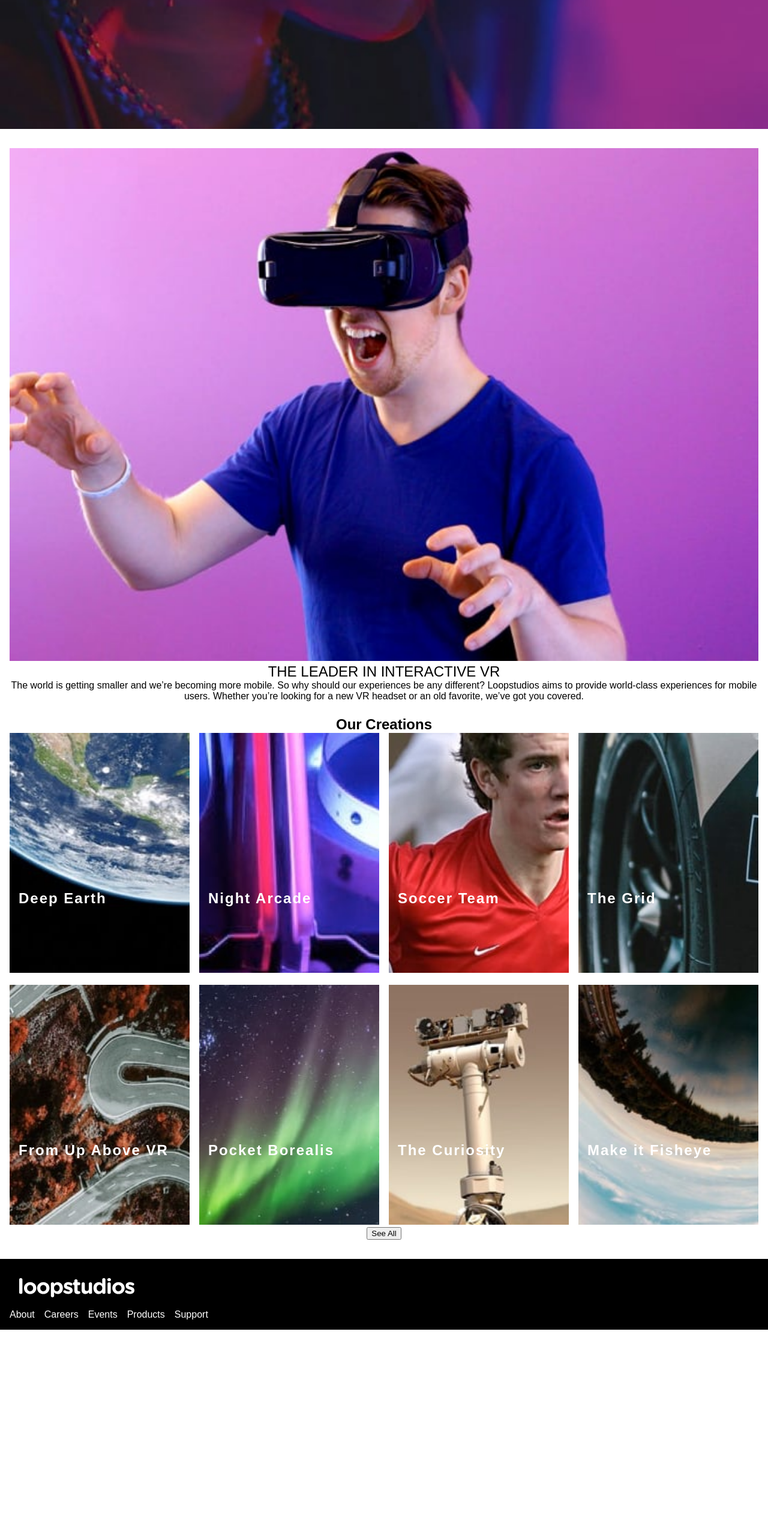
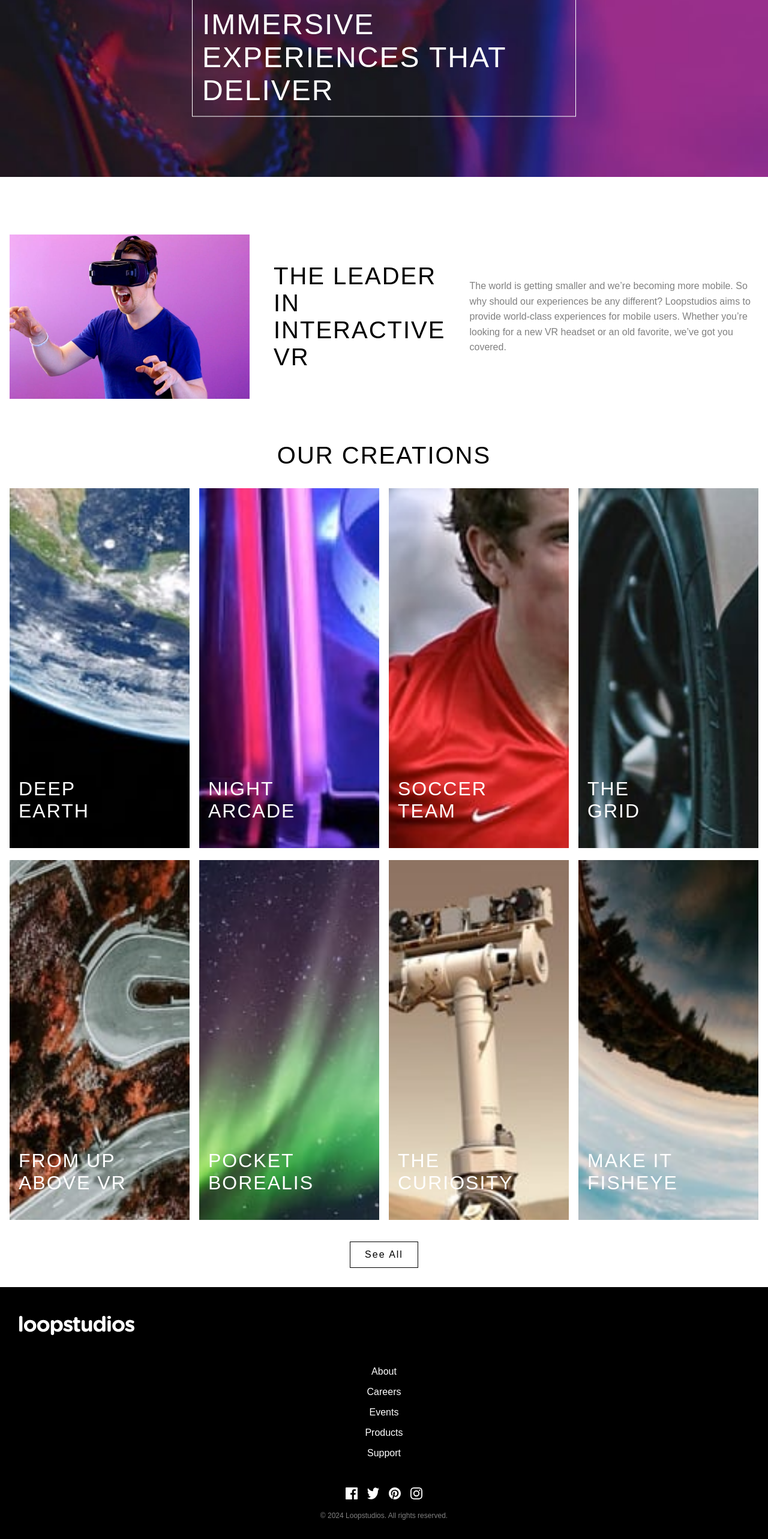
Before and after one commit to jakimiszka/fm-loopstudios, a React app: page / in a window 1280 px wide. Shown: the part 105-2671 px from the top of the page at 60% size. Before the commit the page ends 2322 px from the top, so only its background shows below. Built offline with nearby package versions, Linux system fonts and the light colour scheme.

Commit message:
almost there

```diff
--- a/src/components/Container.tsx
+++ b/src/components/Container.tsx
@@ -18,7 +18,7 @@ export const Container = () => {
                 <Menu
                     items={menuItems}
                     variant="header"
-                    styles={['flex', 'r-space-between']}
+                    styles={['flex', 'r-space-between', 'headerMenu']}
                 />
             </Header>
             <Content />
@@ -26,7 +26,7 @@ export const Container = () => {
                 items={menuItems}
                 variant="footer"
                 showLogo={true}
-                styles={['flex', 'f-col']}
+                styles={['flex', 'f-col', 'footerMenu']}
             />
         </div>
     );
--- a/src/components/Content.tsx
+++ b/src/components/Content.tsx
@@ -1,13 +1,12 @@
-import interactice from '../assets/mobile/image-interactive.jpg';
+import interactive from '../assets/mobile/image-interactive.jpg';
 import { Gallery } from './Gallery';
 
 export const Content = () => {
     return (
         <main className="content">
-            <section className="content--intro r-space-around">
-                <div className="content--intro__text f-col r-space-between">
-                    <img src={interactice} alt="Interactive" />
-                    <h1>THE LEADER IN INTERACTIVE VR</h1>
+            <section className="content--intro">
+                <img src={interactive} alt="Interactive" />
+                <h1>THE LEADER IN <br /> INTERACTIVE VR</h1>
                 <p>
                     The world is getting smaller and we’re becoming more mobile.
                     So why should our experiences be any different?
@@ -23,13 +22,11 @@ export const Content = () => {
                     an old favorite,
                     we’ve got you covered.
                 </p>
-                </div>
-                <div className="content--intro__image introImage"></div>
             </section>
-            <section className="content--creations f-col r-space-around">
-                <h2>Our Creations</h2>
+            <section className="content--gallery">
+                <h1 className='content--gallery__title'>OUR CREATIONS</h1>
                 <Gallery />
-                <button className="btn btn--see-all">See All</button>
+                <button className="btn">See All</button>
             </section>
         </main>
     );
--- a/src/components/Gallery.tsx
+++ b/src/components/Gallery.tsx
@@ -13,35 +13,35 @@ export const Gallery = () => {
         <div className="gallery">
             <div className="gallery--item">
                 <img src={deepEarth} alt="Deep Earth" />
-                <h2>Deep Earth</h2>
+                <h2>DEEP<br /> EARTH</h2>
             </div>
             <div className="gallery--item">
                 <img src={nightArcade} alt="Night Arcade" />
-                <h2>Night Arcade</h2>
+                <h2>NIGHT<br /> ARCADE</h2>
             </div>
             <div className="gallery--item">
                 <img src={soccerTeam} alt="Soccer Team" />
-                <h2>Soccer Team</h2>
+                <h2>SOCCER<br /> TEAM</h2>
             </div>
             <div className="gallery--item">
                 <img src={grid} alt="The Grid" />
-                <h2>The Grid</h2>
+                <h2>THE<br /> GRID</h2>
             </div>
             <div className="gallery--item">
                 <img src={fromAbove} alt="From Up Above VR" />
-                <h2>From Up Above VR</h2>
+                <h2>FROM UP<br /> ABOVE VR</h2>
             </div>
             <div className="gallery--item">
                 <img src={pocketBorealis} alt="Pocket Borealis" />
-                <h2>Pocket Borealis</h2>
+                <h2>POCKET<br /> BOREALIS</h2>
             </div>
             <div className="gallery--item">
                 <img src={curiosity} alt="The Curiosity" />
-                <h2>The Curiosity</h2>
+                <h2>THE<br /> CURIOSITY</h2>
             </div>
             <div className="gallery--item">
                 <img src={fishEye} alt="The Fisheye" />
-                <h2>Make it Fisheye</h2>
+                <h2>MAKE IT<br /> FISHEYE</h2>
             </div>
         </div>
     );
--- a/src/components/Header.tsx
+++ b/src/components/Header.tsx
@@ -5,6 +5,9 @@ export const Header = ({ children }: { children: React.ReactNode }) => {
     <header className="mainHeader headerImage">
       {children}
       <img src={imageHero} alt="background image" />
+      <div className="headerMessage">
+        <h1>IMMERSIVE EXPERIENCES THAT DELIVER</h1>
+      </div>
     </header>
   );
 }
--- a/src/components/Menu.tsx
+++ b/src/components/Menu.tsx
@@ -1,4 +1,8 @@
 import logoImage from '../assets/logo.svg';
+import facebookIcon from '../assets/icon-facebook.svg';
+import twitterIcon from '../assets/icon-twitter.svg';
+import pinterestIcon from '../assets/icon-pinterest.svg';
+import instagramIcon from '../assets/icon-instagram.svg';
 
 interface MenuItem {
     text: string;
@@ -10,6 +14,8 @@ interface MenuProps {
     styles?: string[];
     variant?: 'header' | 'footer';
     showLogo?: boolean;
+    showSocials?: boolean;
+    showRights?: boolean;
     logoSrc?: string;
     className?: string;
 }
@@ -19,6 +25,8 @@ export const Menu = ({
     styles = [],
     variant = 'header',
     showLogo = true,
+    showSocials = variant === 'footer',
+    showRights = variant === 'footer',
     logoSrc = logoImage,
     className = ''
 }: MenuProps) => {
@@ -48,6 +56,27 @@ export const Menu = ({
             <div className="menu--mobile">
                 <span className="menu--mobile__hamburger">&#9776;</span>
             </div>
+            {showSocials && (
+                <div className='menu--socials'>
+                    <span className="menu--socials__facebook">
+                        <img src={facebookIcon} alt="Facebook" />
+                    </span>
+                    <span className="menu--socials__twitter">
+                        <img src={twitterIcon} alt="Twitter" />
+                    </span>
+                    <span className="menu--socials__pinterest">
+                        <img src={pinterestIcon} alt="Pinterest" />
+                    </span>
+                    <span className="menu--socials__instagram">
+                        <img src={instagramIcon} alt="Instagram" />
+                    </span>
+                </div>
+            )}
+            {showRights && (
+                <div className='menu--rights'>
+                    <p>&copy; 2024 Loopstudios. All rights reserved.</p>
+                </div>
+            )}
         </div>
     );
 }
--- a/src/styles/sass/_components.scss
+++ b/src/styles/sass/_components.scss
@@ -6,8 +6,8 @@
     height: auto;
     min-height: 100vh;
 
-    min-width: 330px;   // pro-max width
-    max-width: 440px;  // small mobile width
+    min-width: 330px;
+    max-width: 440px;
 
     @include u.breakpoint('medium'){
         max-width: 768px;
@@ -27,7 +27,61 @@
     padding: 1rem;
     color: v.$white;
 
-    &--items{
+    &--socials{
+        display: flex;
+        justify-content: center;
+        gap: 1rem;
+
+        img{
+            width: 20px;
+            height: 20px;
+            cursor: pointer;
+        }
+    }
+
+    &--rights{
+        margin-top: 1rem;
+        text-align: center;
+        font-size: 0.75rem;
+        color: grey;
+    }
+}
+
+.footerMenu{
+    width: 100%;
+    background-color: black;
+    padding: 2rem 1rem;
+    color: v.$white;
+
+    .menu--items{
+        ul{
+            display: flex;
+            flex-direction: column;
+            justify-content: center;
+            align-items: center;
+            list-style: none;
+            gap: 1rem;
+            flex-wrap: wrap;
+            margin-top: 2rem;
+            margin-bottom: 3rem;
+        }
+        ul li a { color: white;}
+    }
+
+    .menu--mobile{
+        display: none;
+        justify-content: center;
+        align-items: center;
+    }
+}
+
+.headerMenu{
+    width: 100%;
+    background-color: transparent;
+    padding: 1rem;
+    color: v.$white;
+
+    .menu--items{
         ul{
             display: none;
             list-style: none;
@@ -36,7 +90,7 @@
         ul li a { color: white;}
     }
 
-    &--mobile{
+    .menu--mobile{
         display: flex;
         justify-content: center;
         align-items: center;
@@ -48,12 +102,12 @@
     }
 
     @include u.breakpoint('large'){
-        &--items{
+            .menu--items{
                 ul{
                     display: flex;
                 }
             }
-        &--mobile{
+            .menu--mobile{
                 display: none;
             }
         }
@@ -65,14 +119,102 @@
     justify-content: center;
     align-items: center;
     text-align: center;
+    margin-top: 4rem;
     padding: 2rem 1rem;
-    gap: 1.5rem;
+    gap: 4.5rem;
+
+    &--intro{
+        display: flex;
+        flex-direction: column;
+        align-items: center;
+        gap: 2.5rem;
+
+        @include u.breakpoint('medium'){
+            flex-direction: row;
+            text-align: left;
+            justify-content: space-between;
+        }
 
         img{
+            max-width: 300px;
+
+            @include u.breakpoint('medium'){
+                max-width: 300px;
+            }
+
+            @include u.breakpoint('large'){
+                max-width: 400px;
+            }
+        }
+
+        h1{
+            font-size: 1.5rem;
+            letter-spacing: 2px;
+
+            @include u.breakpoint('medium'){
+                font-size: 2rem;
+            }
+
+            @include u.breakpoint('large'){
+                font-size: 2.5rem;
+            }
+        }
+
+        p{
+            color: grey;
+            line-height: 1.6;
+        }
+    }
+
+    &--gallery{
         width: 100%;
-        height: auto;
-        // max-width: 400px;
-        object-fit: cover;
+        display: flex;
+        flex-direction: column;
+        align-items: center;
+        gap: 2rem;
+
+        h1{
+            font-size: 1.5rem;
+            letter-spacing: 2px;
+            font-weight: normal;
+
+            @include u.breakpoint('medium'){
+                font-size: 2rem;
+            }
+
+            @include u.breakpoint('large'){
+                font-size: 2.5rem;
+            }
+        }
+
+        &__title{
+            width: 100%;
+            font-size: 1rem;
+            letter-spacing: 2px;
+
+            @include u.breakpoint('medium'){
+                font-size: 1.5rem;
+            }
+
+            @include u.breakpoint('large'){
+                font-size: 2rem;
+            }
+        }
+
+        .btn{
+            background-color: transparent;
+            border: 1px solid v.$black;
+            color: v.$black;
+            padding: 0.75rem 1.5rem;
+            cursor: pointer;
+            font-size: 1rem;
+            letter-spacing: 2px;
+
+            &:hover{
+                background-color: v.$black;
+                color: v.$white;
+            }
+        }
     }
 }
 
@@ -82,23 +224,25 @@
     justify-content: center;
     gap: 1rem;
 
-    img{
-        width: 100%;
-        height: auto;
-        object-fit: cover;
-    }
-
     &--item{
         flex: 1 1 100%;
         position: relative;
 
+        img{
+            width: 100%;
+            height: 20vh;
+            object-fit: cover;
+        }
+
         h2{
             color: v.$white;
             position: absolute;
-            top: 65%;
+            top: 50%;
             left: 5%;
             font-size: 1.5rem;
             letter-spacing: 2px;
+            text-align: left;
+            font-weight: 300;
         }
 
         @include u.breakpoint('large'){
@@ -106,9 +250,14 @@
 
              img{
                 width: 100%;
-                height: 50vh;
+                height: 600px;
                 object-fit: cover;
-                aspect-ratio: 16 / 9;
+            }
+
+            h2{
+                font-size: 2rem;
+                top: 80%;
+                left: 5%;
             }
         }
     }
@@ -116,7 +265,7 @@
 
 .mainHeader{
     display: block;
-    height: 40vh; /* reduce header height; adjust as needed */
+    height: 50vh;
     position: relative;
     overflow: hidden;
 }
@@ -130,6 +279,33 @@
     object-fit: cover;
 }
 
+.headerMessage{
+    position: absolute;
+    top: 50%;
+    left: 50%;
+    transform: translate(-50%, -50%);
+    color: v.$white;
+    text-align: center;
+    padding: 0 1rem;
+    border: 1px solid v.$white;
+    padding: 1rem;
+
+    h1{
+        font-size: 1.5rem;
+        letter-spacing: 2px;
+        text-align: left;
+        padding: 0;
+
+        @include u.breakpoint('medium'){
+            font-size: 2.5rem;
+        }
+
+        @include u.breakpoint('large'){
+            font-size: 3rem;
+        }
+    }
+}
+
 .header{
     position: absolute;
     z-index: 10;
```
Lines whose indentation alone changed are shown as unchanged.
